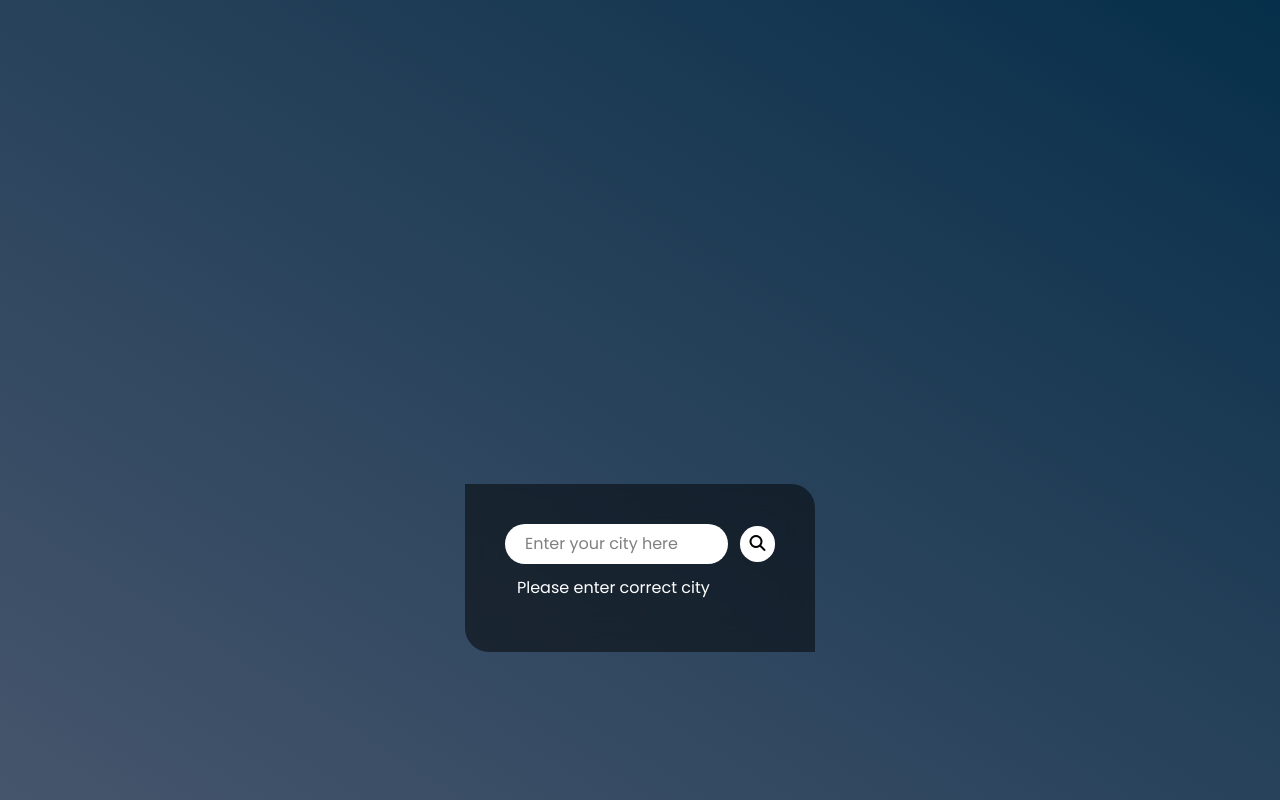
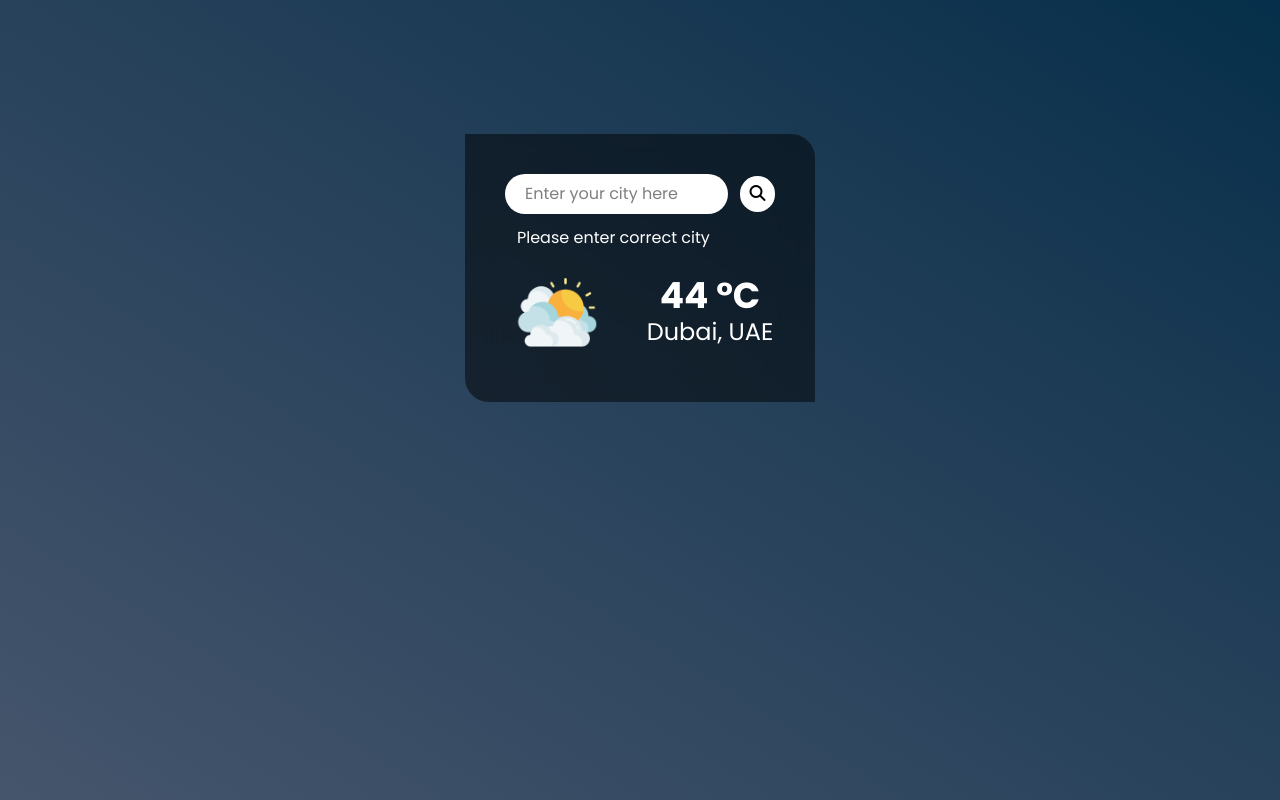
Before and after one commit to nazmul7575/weather-project, a website built with Vite: page index.html in a window 1280 px wide. Built offline with nearby package versions, Linux system fonts and the light colour scheme.

Commit message:
working on weather-wrapper and weather

```diff
--- a/index.html
+++ b/index.html
@@ -17,7 +17,7 @@
 
   <div class="w-full min-h-screen bg-gradient-to-tr from-slate-600 to-sky-950">
     <div id="weather-wrapper"
-      class="absolute top-[50%] left-[50%] -translate-x-[50%] translate-y-[50%] w-[350px] h-auto bg-black/50 backdrop-blur-lg p-10 rounded-tr-3xl rounded-bl-3xl">
+      class="absolute left-[50%] -translate-x-[50%] translate-y-[50%] w-[350px] h-auto bg-black/50 backdrop-blur-lg p-10 rounded-tr-3xl rounded-bl-3xl">
       <div class="">
         <div id="search" class="flex items-center gap-3">
           <input type="text" class="bg-white w-full py-2 px-5 rounded-full" placeholder="Enter your city here">
@@ -27,8 +27,14 @@
           <h1>Please enter correct city</h1>
         </div>
       </div>
-      <div id="weather">
-
+      <div id="weather" class="flex flex-col items-center justify-center">
+        <div class="flex items-center gap-10">
+          <img src="/src/images/clouds.png" alt="clouds-image" width="100px" height="100px">
+          <div class="flex flex-col items-center">
+            <span class="text-white text-4xl font-bold">44 °C</span>
+            <span class="text-2xl text-white"> Dubai, UAE</span>
+          </div>
+        </div>
       </div>
     </div>
   </div>
```
